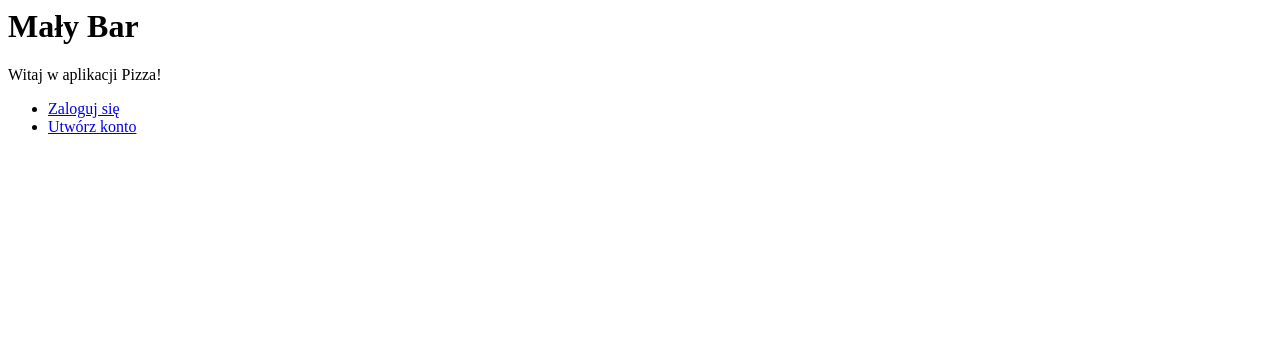
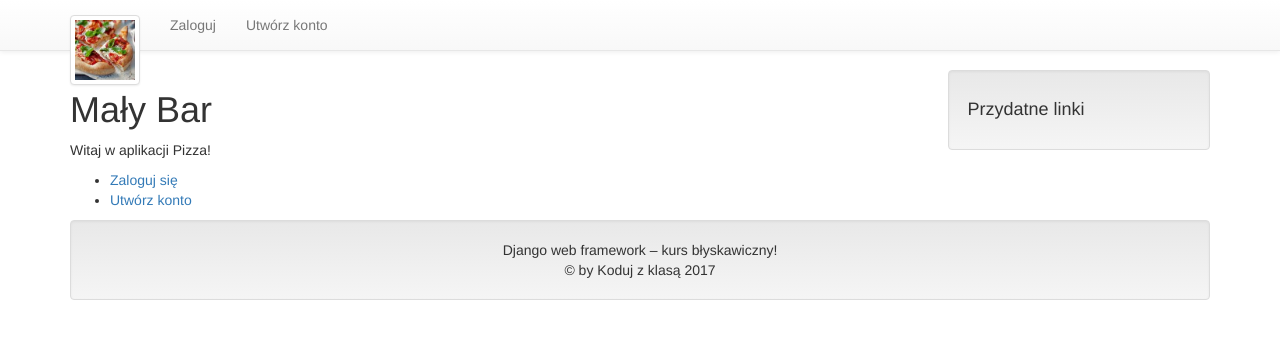
Before and after one commit to kdn222/django-bar, a Django app: page / in a window 1280 px wide. Shown: the top 339 px of the page. Run offline with Django 3.2, Linux system fonts and the light colour scheme; some libraries are stand-ins or nearby versions.

Commit message:
Dodanie bootstrapa, menu i obrazka

```diff
--- /dev/null
+++ b/malybar/pizza/static/pizza/css/pizza.css
@@ -0,0 +1,8 @@
+body{
+	min-height: 300px;
+	padding-top: 70px;
+}
+
+.img-logo{
+width: 70px;
+}
--- /dev/null
+++ b/malybar/pizza/templates/pizza/base.html
@@ -0,0 +1,96 @@
+{% load static %}<!DOCTYPE html>
+<html lang="pl">
+<head>
+  <meta charset="utf-8">
+  <meta http-equiv="X-UA-Compatible" content="IE=edge">
+  <meta name="viewport" content="width=device-width, initial-scale=1">
+
+  <title>{% block tytul_head %}Ciasto + składniki = Pizza{% endblock %}</title>
+
+  <!-- Latest compiled and minified CSS -->
+  <link rel="stylesheet" href="https://maxcdn.bootstrapcdn.com/bootstrap/3.3.7/css/bootstrap.min.css" integrity="sha384-BVYiiSIFeK1dGmJRAkycuHAHRg32OmUcww7on3RYdg4Va+PmSTsz/K68vbdEjh4u" crossorigin="anonymous">
+
+  <!-- Optional theme -->
+<link rel="stylesheet" href="https://maxcdn.bootstrapcdn.com/bootstrap/3.3.7/css/bootstrap-theme.min.css" integrity="sha384-rHyoN1iRsVXV4nD0JutlnGaslCJuC7uwjduW9SVrLvRYooPp2bWYgmgJQIXwl/Sp" crossorigin="anonymous">
+
+
+  <link href="{% static 'pizza/css/pizza.css' %}" rel="stylesheet">
+</head>
+<body>
+
+<!-- Nawigacja -->
+<nav class="navbar navbar-default navbar-fixed-top">
+  <div class="container">
+    <div class="navbar-header">
+      <button type="button" class="navbar-toggle collapsed" data-toggle="collapse" data-target="#navbar" aria-expanded="false" aria-controls="navbar">
+        <span class="sr-only">Przełącz nawigację</span>
+        <span class="icon-bar"></span>
+        <span class="icon-bar"></span>
+        <span class="icon-bar"></span>
+      </button>
+      <a class="navbar-brand" href="{% url 'pizza:index' %}">
+        <img src="{% static 'pizza/images/pizza.jpg' %}" class="img-thumbnail img-logo">
+      </a>
+    </div>
+    <div id="navbar" class="navbar-collapse collapse">
+      <ul class="nav navbar-nav">
+        {% if not user.is_authenticated %}
+        <li><a href="{% url 'auth_login' %}">Zaloguj</a></li>
+        <li><a href="{% url 'registration_register' %}">Utwórz konto</a></li>
+        {% else %}
+        <li><a href="{% url 'pizza:dodaj' %}">Dodaj pizzę</a></li>
+        <li><a href="{% url 'pizza:lista' %}">Lista pizz</a></li>
+        <li><a href="{% url 'auth_logout' %}">Wyloguj: {{ user.username }}</a></li>
+        {% endif %}
+      </ul>
+    </div><!--/.nav-collapse -->
+  </div>
+</nav>
+
+<!-- Treść główna -->
+<div class="container">
+
+  <div class="row">
+
+    <div class="col-sm-8">
+
+      <noscript><p>Uaktywnij bsługę JavaScript.</p></noscript>
+
+      <!-- blok tytułu strony -->
+      <h1>{% block tytul_h1 %}{% endblock %}</h1>
+
+      <!-- blok treści -->
+      <div class="tresc">
+        {% block tresc %}{% endblock %}
+      </div>
+
+    </div>
+
+    <div class="col-sm-3 col-sm-offset-1">
+      <div class="well">
+        <h4>Przydatne linki</h4>
+        <ul>
+          {% block linki_ul %}{% endblock %}
+        </ul>
+      </div> <!--/well-->
+    </div>
+
+  </div> <!--/row -->
+</div> <!--/container -->
+
+<div class="container footer">
+  <footer>
+    <div class="row">
+      <div class="col-sm-12 text-center">
+        <div class="well">Django web framework – kurs błyskawiczny!<br>&copy; by Koduj z klasą 2017</div>
+      </div>
+    </div>
+  </footer>
+</div>
+
+<script src="https://ajax.googleapis.com/ajax/libs/jquery/1.12.4/jquery.min.js"></script>
+    <!-- Latest compiled and minified JavaScript -->
+<script src="https://maxcdn.bootstrapcdn.com/bootstrap/3.3.7/js/bootstrap.min.js" integrity="sha384-Tc5IQib027qvyjSMfHjOMaLkfuWVxZxUPnCJA7l2mCWNIpG9mGCD8wGNIcPD7Txa" crossorigin="anonymous"></script>
+
+</body>
+</html>
--- a/malybar/pizza/templates/pizza/index.html
+++ b/malybar/pizza/templates/pizza/index.html
@@ -1,4 +1,12 @@
-<h1>Mały Bar</h1>
+{% extends "pizza/base.html" %}
+
+{% block tytul_head %}
+Django - przykładowa aplikacja Mały Bar
+{% endblock%}
+
+{% block tytul_h1 %}Mały Bar{% endblock %}
+
+{% block tresc %}
 <p>{{ komunikat }}</p>
 <ul>
   {% if not user.is_authenticated %}
@@ -13,3 +21,4 @@
 
   {% endif %}
 </ul>
+{% endblock %}
```
Also changed, not shown: malybar/pizza/static/pizza/images/pizza.jpg (added).
